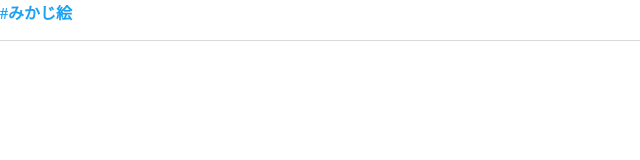
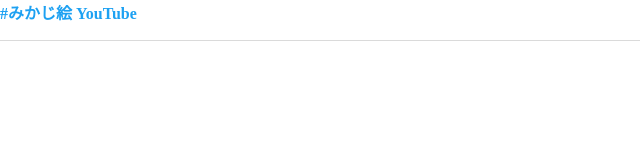
Before and after one commit to jpni/jpni.github.io, a plain HTML site: page twitter/index.html in a window 1280 px wide. Shown: the full height of the page, 0-640 px from the left. Drawn offline with nearby package versions, Linux system fonts and the light colour scheme.

Commit message:
Update index.html

```diff
--- a/twitter/index.html
+++ b/twitter/index.html
@@ -13,6 +13,7 @@
 <body>
 <a id="tweet" data-lang="ja" data-dnt="true" class="twitter-hashtag-button"></a>
 <a href="https://twitter.com/search?q=%23%E3%81%BF%E3%81%8B%E3%81%98%E7%B5%B5(+(url:photo+OR+url:video)+-filter:quote+-filter:mentions+-source:cubi.so+-%22%E5%8F%82%E6%88%A6ID%22+-%22%E6%95%91%E6%8F%B4%22+-%22%E3%82%B9%E3%83%9E%E3%83%9BRPG%22+-%22battle+ID%22+-%22%E6%88%91%22+-%22%E4%BA%86%22+-%22%E5%8F%AA%22+-%22%E4%B8%8D%22+-%22%E5%8F%AF%22+-%22%E6%98%AF%22+-%25F0%259F%25A4%25A1+-%25F0%259F%2590%25B8+-%25F0%259F%2590%259B+(-url:video(-lang:zh(within_time:90m+-%23%E6%A1%90%E7%94%9F%E3%82%B3%E3%82%B3+-min_replies:1+min_retweets:1+min_faves:4)OR(within_time:3h+min_retweets:2+min_faves:6)+)OR(within_time:6h+min_retweets:3+min_faves:10)+)OR(within_time:2d+min_retweets:4+min_faves:12)OR(within_time:7d+min_retweets:6+min_faves:20)+)OR(min_retweets:10+min_faves:30)&src=typed_query&f=live">#みかじ絵</a>
+<a href="https://m.youtube.com/results?search_query=inanchor%3Aホロライブ+OR+inanchor%3Ahololive+OR+intitle%3Aホロライブ+OR+intext%3Aホロライブ公式+OR+intext%3Aホロライブグッズ+OR+allintext%3Aofficial-cover+OR+%22ch+hololive-EN%22+OR+%22hololive-ID%22+OR+korone+ch+OR+azki+ch&sp=EgJAAQ%3D%3D">YouTube</a>
 <p class="scs" id="light"><a class="twitter-timeline" data-dnt="true" data-chrome="noheader nofooter" data-lang="ja" href="//twitter.com/i/timelines/1428635422767284227"></a></p>
 <p class="scs" id="dark"><a class="twitter-timeline" data-dnt="true" data-chrome="noheader nofooter" data-lang="ja" data-theme="dark" href="//twitter.com/i/timelines/1428635422767284227"></a></p>
 <script>
```
